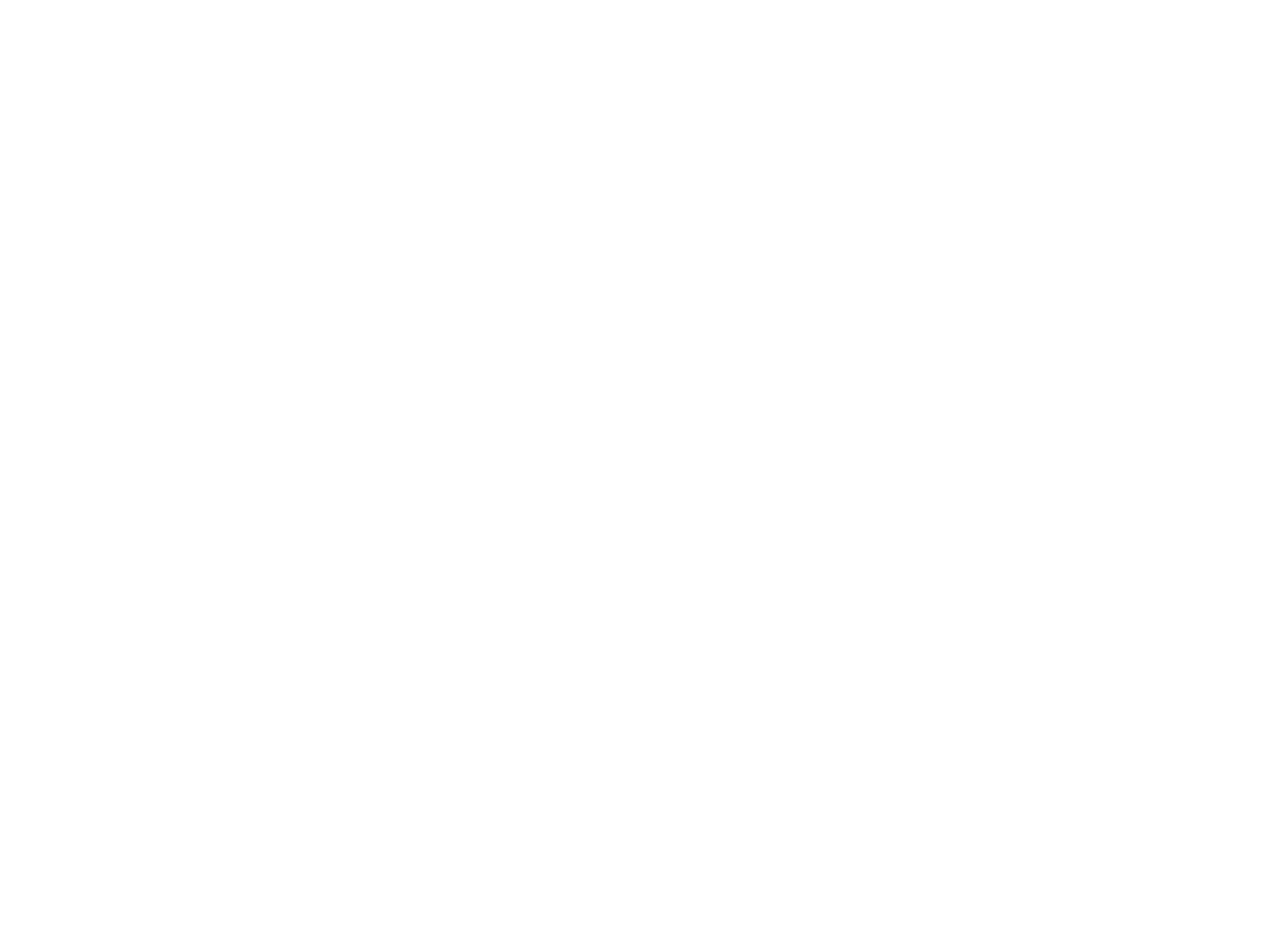
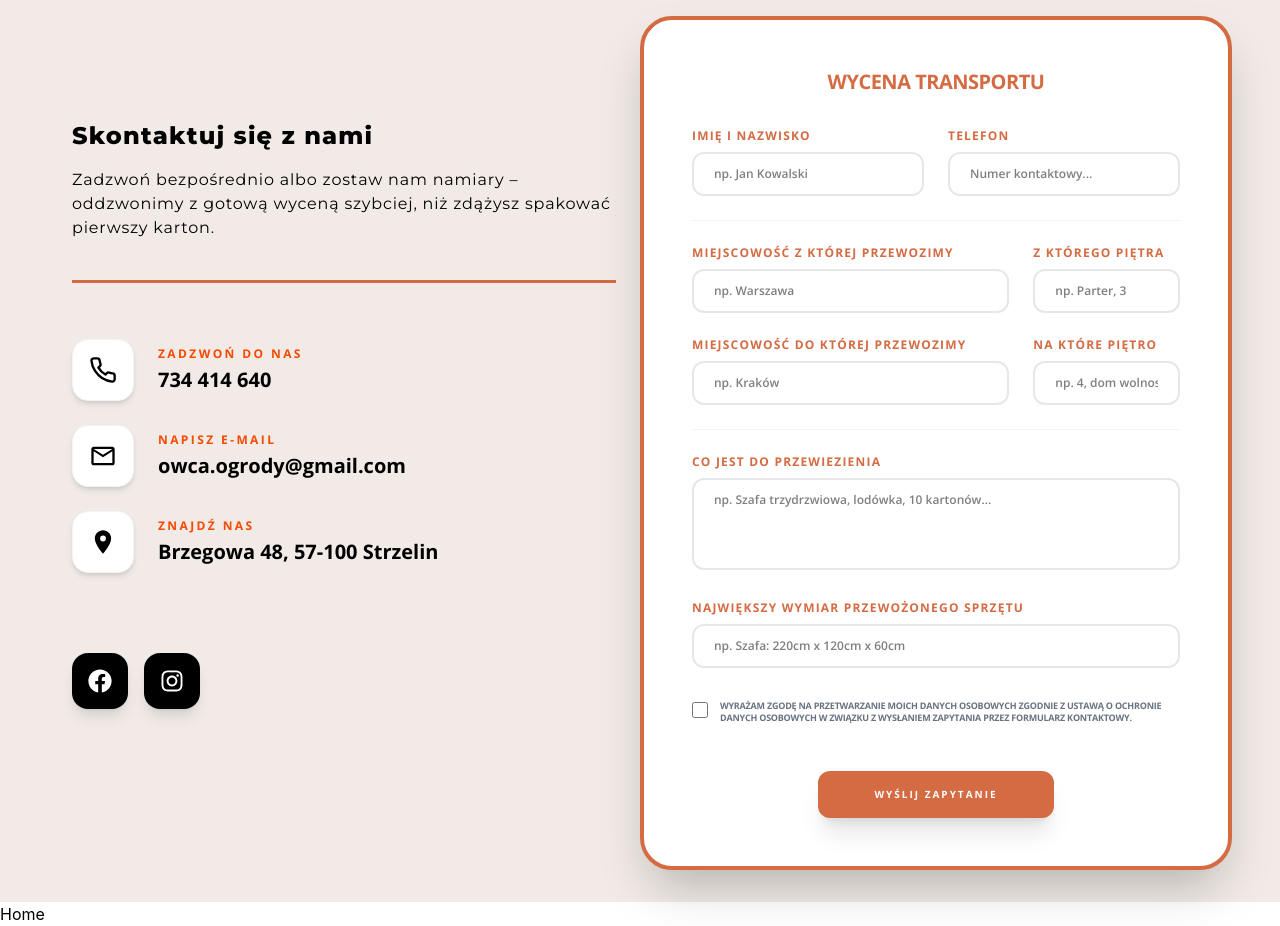
Before and after one commit to MstowskaSandra/owca-transport, a React (Vite) app: page / in a window 1280 px wide. Shown: the part 4720-5646 px from the top of the page. Before the commit the page ends 4680 px from the top, so only its background shows below. Built offline with nearby package versions, Linux system fonts and the light colour scheme; a web font is replaced by a local one.

Commit message:
feat(Contact): add Contact component with ContactForm

```diff
--- /dev/null
+++ b/src/components/ContactForm.jsx
@@ -0,0 +1,147 @@
+export const ContactForm = () => {
+  return (
+    <div className="w-full max-w-4xl mx-auto bg-white p-4 sm:p-6 lg:p-12 rounded-4xl shadow-2xl border-4 border-[#D46B43]">
+      <h3 className="text-xl font-extrabold text-[#D46B43] mb-8 uppercase tracking-tight text-center">
+        Wycena Transportu
+      </h3>
+
+      <form className="space-y-6 ">
+        <div className="grid md:grid-cols-2 gap-6">
+          <div>
+            <label className="block text-xs font-black text-[#D46B43] mb-2 uppercase tracking-widest">
+              Imię i nazwisko
+            </label>
+            <input
+              name="userName"
+              type="text"
+              placeholder="np. Jan Kowalski"
+              className="w-full px-5 py-3 rounded-xl bg-transparent border-2 border-gray-200 focus:border-green-700 outline-none transition-all text-xs font-semibold"
+            />
+          </div>
+
+          <div>
+            <label className="block text-xs font-black text-[#D46B43] mb-2 uppercase tracking-widest">
+              Telefon
+            </label>
+            <input
+              name="phone"
+              type="tel"
+              placeholder="Numer kontaktowy..."
+              className="w-full px-5 py-3 rounded-xl bg-transparent border-2 border-gray-200 focus:border-green-700 outline-none transition-all text-xs font-semibold"
+            />
+          </div>
+        </div>
+
+        <hr className="border-gray-100" />
+
+        <div className="grid md:grid-cols-3 gap-6">
+          <div className="md:col-span-2">
+            <label className="block text-xs font-black text-[#D46B43] mb-2 uppercase tracking-widest">
+              Miejscowość z której przewozimy
+            </label>
+            <input
+              name="fromCity"
+              type="text"
+              placeholder="np. Warszawa"
+              className="w-full px-5 py-3 rounded-xl bg-transparent border-2 border-gray-200 focus:border-green-700 outline-none transition-all text-xs font-semibold"
+            />
+          </div>
+
+          <div>
+            <label className="block text-xs font-black text-[#D46B43] mb-2 uppercase tracking-widest">
+              Z którego piętra
+            </label>
+            <input
+              name="fromFloor"
+              type="text"
+              placeholder="np. Parter, 3"
+              className="w-full px-5 py-3 rounded-xl bg-transparent border-2 border-gray-200 focus:border-green-700 outline-none transition-all text-xs font-semibold"
+            />
+          </div>
+        </div>
+
+        <div className="grid md:grid-cols-3 gap-6">
+          <div className="md:col-span-2">
+            <label className="block text-xs font-black text-[#D46B43] mb-2 uppercase tracking-widest">
+              Miejscowość do której przewozimy
+            </label>
+            <input
+              name="toCity"
+              type="text"
+              placeholder="np. Kraków"
+              className="w-full px-5 py-3 rounded-xl bg-transparent border-2 border-gray-200 focus:border-green-700 outline-none transition-all text-xs font-semibold"
+            />
+          </div>
+
+          <div>
+            <label className="block text-xs font-black text-[#D46B43] mb-2 uppercase tracking-widest">
+              Na które piętro
+            </label>
+            <input
+              name="toFloor"
+              type="text"
+              placeholder="np. 4, dom wolnostojący"
+              className="w-full px-5 py-3 rounded-xl bg-transparent border-2 border-gray-200 focus:border-green-700 outline-none transition-all text-xs font-semibold"
+            />
+          </div>
+        </div>
+
+        <hr className="border-gray-100" />
+
+        <div>
+          <label className="block text-xs font-black text-[#D46B43]  mb-2 uppercase tracking-widest">
+            Co jest do przewiezienia
+          </label>
+          <textarea
+            name="cargo"
+            rows="4"
+            placeholder="np. Szafa trzydrzwiowa, lodówka, 10 kartonów..."
+            className="w-full px-5 py-3 rounded-xl bg-transparent border-2 border-gray-200 focus:border-green-700 outline-none transition-all resize-none text-xs font-semibold"
+          ></textarea>
+        </div>
+
+        <div>
+          <label className="block text-xs font-black text-[#D46B43] mb-2 uppercase tracking-widest">
+            Największy wymiar przewożonego sprzętu
+          </label>
+          <input
+            name="maxDimension"
+            type="text"
+            placeholder="np. Szafa: 220cm x 120cm x 60cm"
+            className="w-full px-5 py-3 rounded-xl bg-transparent border-2 border-gray-200 focus:border-green-700 outline-none transition-all text-xs font-semibold"
+          />
+        </div>
+
+        <div className="py-2">
+          <div className="flex items-start gap-3">
+            <input
+              name="rodo"
+              type="checkbox"
+              id="rodo"
+              className="mt-0.5 h-4 w-4 shrink-0 rounded border-2 border-gray-300 text-green-700 focus:ring-green-600 cursor-pointer"
+            />
+            <label
+              htmlFor="rodo"
+              className="text-[9px] leading-tight uppercase font-bold tracking-tight cursor-pointer transition-colors text-gray-500"
+            >
+              Wyrażam zgodę na przetwarzanie moich danych osobowych zgodnie z
+              ustawą o ochronie danych osobowych w związku z wysłaniem
+              zapytania przez formularz kontaktowy.
+            </label>
+          </div>
+        </div>
+
+        <div className="flex justify-center pt-4">
+          <button
+            type="submit"
+            className="cursor-pointer w-full sm:w-auto bg-[#D46B43] text-white font-black text-[10px] uppercase tracking-[0.2em] px-14 py-4 rounded-xl shadow-xl transition-all duration-300 hover:bg-orange-500 hover:-translate-y-1"
+          >
+            Wyślij zapytanie
+          </button>
+        </div>
+      </form>
+    </div>
+  );
+};
+
+export default ContactForm;
--- a/src/pages/Contact.jsx
+++ b/src/pages/Contact.jsx
@@ -1,7 +1,102 @@
+import ContactForm from "../components/ContactForm";
+import { FiPhone } from "react-icons/fi";
+import { MdOutlineMail, MdLocationOn } from "react-icons/md";
+import { FaFacebook, FaInstagram } from "react-icons/fa";
+
 const Contact = () => {
-    return (
-        <div>Kontakt</div>
-    )
+  return (
+    <section className="bg-[#F1EAE6]  pt-16 pb-8 lg:pt-20 font-text px-6 lg:px-12 flex">
+      <div className="flex flex-col justify-items-start gap-4 px-6 pt-26 w-[50%]">
+        <h2 className="font-mont font-extrabold tracking-wider text-2xl">
+          Skontaktuj się z nami
+        </h2>
+        <p className="font-mont leading-6 tracking-wider border-b-3  border-[#D46B43] pb-10">
+          Zadzwoń bezpośrednio albo zostaw nam namiary – oddzwonimy z gotową
+          wyceną szybciej, niż zdążysz spakować pierwszy karton.
+        </p>
+        <div className="flex flex-col gap-6 pt-10">
+          <a
+            href="tel:734414640"
+            className="flex items-center gap-6 group cursor-pointer w-fit"
+          >
+            <div className="bg-white p-4 rounded-2xl shadow-md border border-gray-100 hover:bg-[#EAB33B] hover:text-[#D46B43] transition-all duration-300">
+              <FiPhone size={28} className="text-black transition-colors" />
+            </div>
+            <div>
+              <p className="text-xs font-black uppercase tracking-[0.2em] text-orange-600 mb-1">
+                Zadzwoń do nas
+              </p>
+              <p className="text-sm lg:text-xl font-extrabold">734 414 640</p>
+            </div>
+          </a>
+
+          <a
+            href="mailto:owca.ogrody@gmail.com"
+            className="flex items-center gap-6 group cursor-pointer w-fit"
+          >
+            <div className="bg-white p-4 rounded-2xl shadow-md border border-gray-100 hover:bg-[#EAB33B] hover:text-[#D46B43] transition-all duration-300">
+              <MdOutlineMail
+                size={28}
+                className="text-black transition-colors"
+              />
+            </div>
+            <div>
+              <p className="text-xs font-black uppercase tracking-[0.2em] text-orange-600 mb-1">
+                Napisz e-mail
+              </p>
+              <p className="text-sm lg:text-xl font-extrabold break-all sm:break-normal">
+                owca.ogrody@gmail.com
+              </p>
+            </div>
+          </a>
+
+          <a
+            href="https://maps.app.goo.gl/1YNFGqNLspPWdPC46"
+            target="_blank"
+            rel="noopener noreferrer"
+            className="flex items-center gap-6 group cursor-pointer w-fit"
+          >
+            <div className="bg-white p-4 rounded-2xl shadow-md border border-gray-100 hover:bg-[#EAB33B] hover:text-[#D46B43] transition-all duration-300">
+              <MdLocationOn
+                size={28}
+                className="text-black transition-colors"
+              />
+            </div>
+            <div>
+              <p className="text-xs font-black uppercase tracking-[0.2em] text-orange-600 mb-1">
+                Znajdź nas
+              </p>
+              <p className="text-sm lg:text-xl font-extrabold">
+                Brzegowa 48, 57-100 Strzelin
+              </p>
+            </div>
+          </a>
+        </div>
+        <div className="flex justify-center md:justify-start gap-4 pt-16">
+          <a
+            href="https://facebook.com/people/Owca-Ogrody/100087780861997/#"
+            target="_blank"
+            rel="noopener noreferrer"
+            className="bg-black p-4 rounded-2xl text-white hover:bg-orange-500 transition-all shadow-lg hover:-translate-y-1"
+          >
+            <FaFacebook size={24} />
+          </a>
+          <a
+            href="https://instagram.com/owca.ogrody/"
+            target="_blank"
+            rel="noopener noreferrer"
+            className="bg-black p-4 rounded-2xl text-white hover:bg-orange-500 transition-all shadow-lg hover:-translate-y-1"
+          >
+            <FaInstagram size={24} />
+          </a>
+        </div>
+      </div>
+
+      <div className="w-[50%]">
+        <ContactForm />
+      </div>
+    </section>
+  );
 };
 
 export default Contact;
--- a/src/pages/Home.jsx
+++ b/src/pages/Home.jsx
@@ -2,6 +2,7 @@
 import Hero from "../components/Hero";
 import ServicesOverview from "../components/ServicesOverview";
 import WorkProcess from "../components/WorkProcess";
+import Contact from "./Contact";
 import Locations from "./Locations";
 
 const Home = () => {
@@ -12,6 +13,7 @@
       <WorkProcess />
       <AboutFeatures />
       <Locations />
+      <Contact />
       <div>Home</div>
     </>
   );
```
